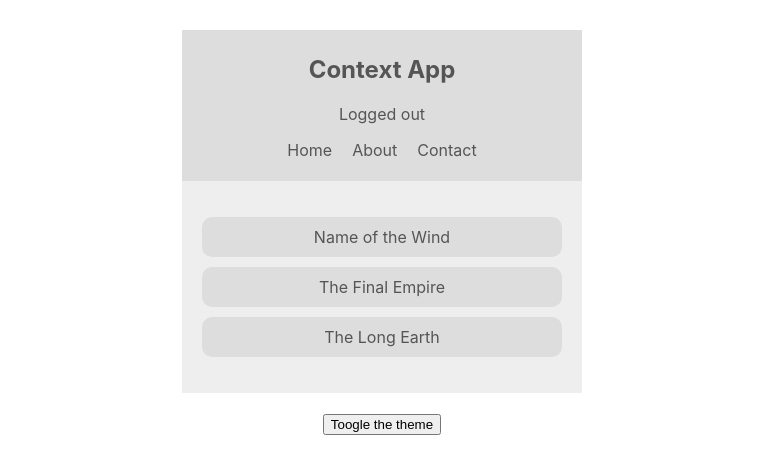
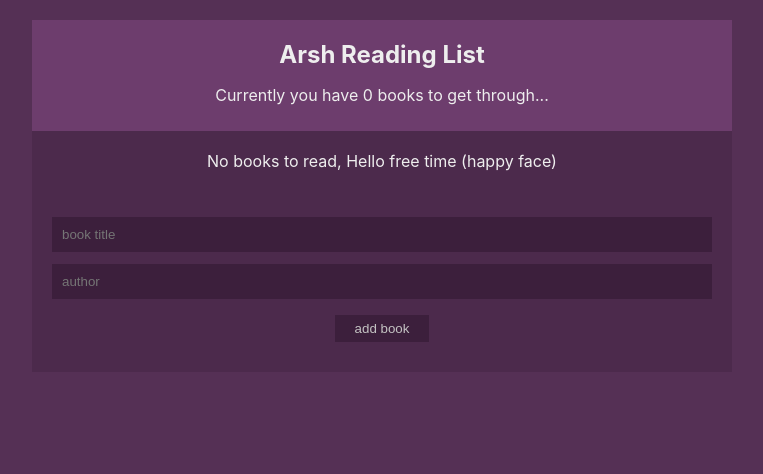
Before and after one commit to harshptl14/contextapp, a React (Create React App) app: page / in a window 1280 px wide. Shown: the top 474 px of the page, without its empty margins (258-1021 px from the left). Built offline with nearby package versions, Linux system fonts and the light colour scheme.

Commit message:
reducers and localstorage

```diff
--- a/src/App.js
+++ b/src/App.js
@@ -1,22 +1,16 @@
+import BookForm from "./components/BookForm";
 import Booklist from "./components/Booklist";
 import Navbar from "./components/Navbar";
-import ThemeToggle from "./components/ThemeToggle";
-import AuthContextProvider from "./contexts/AuthContext";
 import BookContextProvider from "./contexts/BookContext";
-import ThemeContextProvider from "./contexts/ThemeContext";
 
 function App() {
   return (
     <div className="App">
-      <ThemeContextProvider>
-        <AuthContextProvider>
-          <Navbar />
-          <BookContextProvider>
-            <Booklist />
-          </BookContextProvider>
-          <ThemeToggle />
-        </AuthContextProvider>
-      </ThemeContextProvider>
+      <BookContextProvider>
+        <Navbar />
+        <Booklist />
+        <BookForm/>
+      </BookContextProvider>
     </div>
   );
 }
--- /dev/null
+++ b/src/components/BookDetails.js
@@ -0,0 +1,16 @@
+import React, { useContext } from "react";
+import { BookContext } from "../contexts/BookContext";
+
+const BookDetails = ({ book }) => {
+  const { dispatch } = useContext(BookContext);
+  return (
+    <div>
+      <li onClick={() => dispatch({type: 'REMOVE_BOOK', id: book.id})}>
+        <div className="title">{book.title}</div>
+        <div className="author">{book.author}</div>
+      </li>
+    </div>
+  );
+};
+
+export default BookDetails;
--- /dev/null
+++ b/src/components/BookForm.js
@@ -0,0 +1,36 @@
+import React, { useContext, useState } from "react";
+import { BookContext } from "../contexts/BookContext";
+
+const BookForm = () => {
+  const { dispatch } = useContext(BookContext);
+  const [title, setTitle] = useState("");
+  const [author, setAuthor] = useState("");
+  const handleSubmit = (e) => {
+    e.preventDefault();
+    dispatch({type: 'ADD_BOOK', book: {
+      title, author
+    }});
+    setTitle("");
+    setAuthor("");
+  }
+  return (
+    <form onSubmit={handleSubmit}>
+      <input
+        type="text"
+        placeholder="book title"
+        value={title}
+        onChange={(e) => setTitle(e.target.value)}
+        required
+      />
+      <input
+        type="text"
+        placeholder="author"
+        value={author}
+        onChange={(e) => setAuthor(e.target.value)}
+        required
+      />
+      <input type="submit" value="add book"/>
+    </form>
+  );
+};
+export default BookForm;
--- a/src/components/Booklist.js
+++ b/src/components/Booklist.js
@@ -1,24 +1,19 @@
 import React, { useContext } from "react";
 import { BookContext } from "../contexts/BookContext";
-import { ThemeContext } from "../contexts/ThemeContext";
+import BookDetails from "./BookDetails";
 
 const Booklist = () => {
   const { books } = useContext(BookContext);
-  const { isLightTheme, light, dark } = useContext(ThemeContext);
-  const theme = isLightTheme ? light : dark;
-  return (
-    <div
-      className="book-list"
-      style={{ background: theme.bg, color: theme.syntax }}
-    >
+  return books.length ? (
+    <div className="book-list">
       <ul>
         {books.map((book) => {
-          return <li id={book.id} style={{ background: theme.ui }}>
-            {book.title}
-          </li>;
+          return <BookDetails book={book} key={book.id} />;
         })}
       </ul>
     </div>
+  ) : (
+    <div className="empty">No books to read, Hello free time (happy face)</div>
   );
 };
 
--- a/src/components/Navbar.js
+++ b/src/components/Navbar.js
@@ -1,23 +1,12 @@
 import React, { useContext } from "react";
-import { AuthContext } from "../contexts/AuthContext";
-import { ThemeContext } from "../contexts/ThemeContext";
-
+import { BookContext } from "../contexts/BookContext";
 
 const Navbar = () => {
-  const {isAuthenticated, toggleAuth} = useContext(AuthContext);
-  const {isLightTheme, light, dark} = useContext(ThemeContext);
-  const theme = isLightTheme ? light : dark;
+  const {books} = useContext(BookContext);
   return (
-    <nav style={{ background: theme.ui, color: theme.syntax }}>
-      <h1>Context App</h1>
-      <div onClick={toggleAuth}>
-        {isAuthenticated ? "Logged in" : "Logged out"}
-      </div>
-      <ul>
-        <li>Home</li>
-        <li>About</li>
-        <li>Contact</li>
-      </ul>
+    <nav className="navbar">
+      <h1>Arsh Reading List</h1>
+      <p>Currently you have {books.length} books to get through...</p>
     </nav>
   );
 };
--- a/src/contexts/AuthContext.js
+++ /dev/null
@@ -1,28 +0,0 @@
-import React, { Component, createContext } from "react";
-
-export const AuthContext = createContext();
-class AuthContextProvider extends Component {
-  state = {
-    isAuthenticated: false,
-  };
-
-  toggleAuth = () => {
-    this.setState({
-      isAuthenticated: !this.state.isAuthenticated,
-    });
-  };
-
-  render() {
-    return (
-      <div>
-        <AuthContext.Provider
-          value={{ ...this.state, toggleAuth: this.toggleAuth }}
-        >
-          {this.props.children}
-        </AuthContext.Provider>
-      </div>
-    );
-  }
-}
-
-export default AuthContextProvider;
--- a/src/contexts/BookContext.js
+++ b/src/contexts/BookContext.js
@@ -1,14 +1,25 @@
-import React, { createContext, useState } from "react";
+import React, { createContext, useReducer, useEffect } from "react";
+import { bookReducer } from "../reducers/bookReduser";
+export const BookContext = createContext();
 
-export const BookContext = createContext();
 const BookContextProvider = (props) => {
-  const [books, setBooks] = useState([
-    { title: "Name of the Wind", id: 1 },
-    { title: "The Final Empire", id: 2 },
-    { title: "The Long Earth", id: 3 },
-  ]);
+  const [books, dispatch] = useReducer(bookReducer, [], () =>{
+    const localData = localStorage.getItem('books');
+    return localData? JSON.parse(localData) : [];
+  });
+  useEffect(() => {
+    localStorage.setItem("books", JSON.stringify(books));
+  }, [books]);
+  // const addBook = (title, author) => {
+  //   setBooks([...books, { title, author, id: uuidv4() }]);
+  // };
+
+  // const removeBook = (id) => {
+  //     setBooks(books.filter(book => book.id !== id));
+  // }
+
   return (
-    <BookContext.Provider value={{ books }}>
+    <BookContext.Provider value={{ books, dispatch}}>
       {props.children}
     </BookContext.Provider>
   );
--- a/src/contexts/ThemeContext.js
+++ /dev/null
@@ -1,35 +0,0 @@
-import React, { createContext, Component } from "react";
-
-export const ThemeContext = createContext();
-
-class ThemeContextProvider extends Component {
-  state = {
-    isLightTheme: true,
-    light: {
-      syntax: "#555",
-      ui: "#ddd",
-      bg: "#eee",
-    },
-    dark: {
-      syntax: "#ddd",
-      ui: "#333",
-      bg: "#555",
-    },
-  };
-
-  toggleTheme = () => {
-    this.setState({ isLightTheme: !this.state.isLightTheme });
-  };
-
-  render() {
-    return (
-      <ThemeContext.Provider
-        value={{ ...this.state, toggleTheme: this.toggleTheme }}
-      >
-        {this.props.children}
-      </ThemeContext.Provider>
-    );
-  }
-}
-
-export default ThemeContextProvider;
--- a/src/index.css
+++ b/src/index.css
@@ -5,35 +5,74 @@ body {
     sans-serif;
   -webkit-font-smoothing: antialiased;
   -moz-osx-font-smoothing: grayscale;
+  background: #553055;
+}
+.App{
+  background: #4c2a4c;
+  margin: 20px auto;
+  width: 90%;
+  max-width: 700px;
+  color: #eee;
+}
+.navbar{
+  padding: 10px 20px;
+  text-align: center;
+  background: #6d3d6d
+}
+.navbar h1{
+  margin: 10px 0;
 }
 
-
-/* app styles */
-.App {
-  max-width: 400px;
-  margin: 30px auto;
-  text-align: center;
-}
-nav{
-  padding: 5px;
-}
-nav ul {
-  padding: 0;
-}
-nav ul li {
-  display: inline-block;
-  margin: 0 10px;
-}
-.book-list {
-  padding: 20px;
-  margin-bottom: 20px;
+.book-list{
+  margin: 20px;
 }
 .book-list ul{
   padding: 0;
   list-style-type: none;
 }
-.book-list li {
+.book-list li{
+  background: #6d3d6d;
+  border-radius: 4px;
   padding: 10px;
+  cursor: pointer;
+  margin: 10px 0;
+}
+.book-list li:hover{
+  opacity: 0.7;
+  text-decoration: line-through;
+}
+.book-list .title{
+  font-weight: bold;
+  color: #fff;
+  font-size: 1.2em;
+}
+.book-list .author{
+  font-size: 0.9em;
+  color: #ddd;
+}
+.empty{
+  margin: 20px;
+  text-align: center;
+}
+
+form{
+  padding: 20px;
+}
+input[type='text']{
+  width: 100%;
+  padding: 10px;
+  box-sizing: border-box;
+  margin: 6px 0;
+  background: #3c1f3c;
+  color: #fff;
+  border: 0;
+}
+input[type='submit']{
   margin: 10px auto;
-  border-radius: 10px;
+  background: #3c1f3c;
+  cursor: pointer;
+  color: rgb(195, 194, 194);
+  border: 0;
+  padding: 6px 20px;
+  display: block;
 }
--- /dev/null
+++ b/src/reducers/bookReduser.js
@@ -0,0 +1,17 @@
+import { v4 as uuidv4 } from "uuid";
+
+export const bookReducer = (state, action) =>{
+    switch(action.type){
+        case 'ADD_BOOK':
+            return [...state, {
+                title: action.book.title,
+                author: action.book.author,
+                id: uuidv4()
+            }]
+
+        case 'REMOVE_BOOK':
+            return state.filter(book => book.id !== action.id)
+        default:
+            return state
+    }
+}
```
